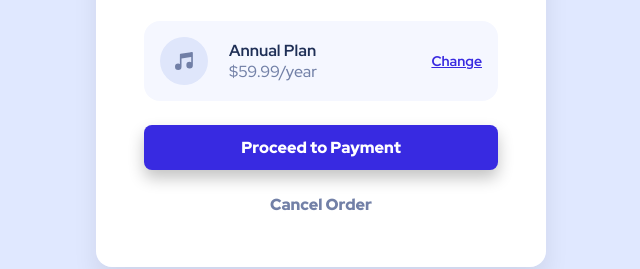
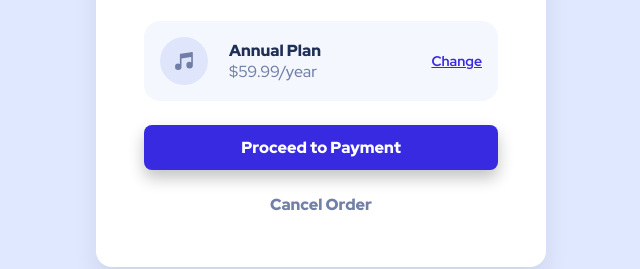
Before and after one commit to roguesquid/Order-summary-component, a plain HTML site: page index.html in a window 1280 px wide. Shown: the part 457-726 px from the top of the page, 319-959 px from the left. Drawn offline with Linux system fonts and the light colour scheme.

Commit message:
fixing design bugs

```diff
--- a/styles.css
+++ b/styles.css
@@ -102,7 +102,7 @@ img {
 }
 .card__plan-title {
   color: var(--dark-blue);
-  font-weight: var(--font-bold);
+  font-weight: var(--font-black);
   font-size: var(--medium-text);
   display: block;
 }
```
